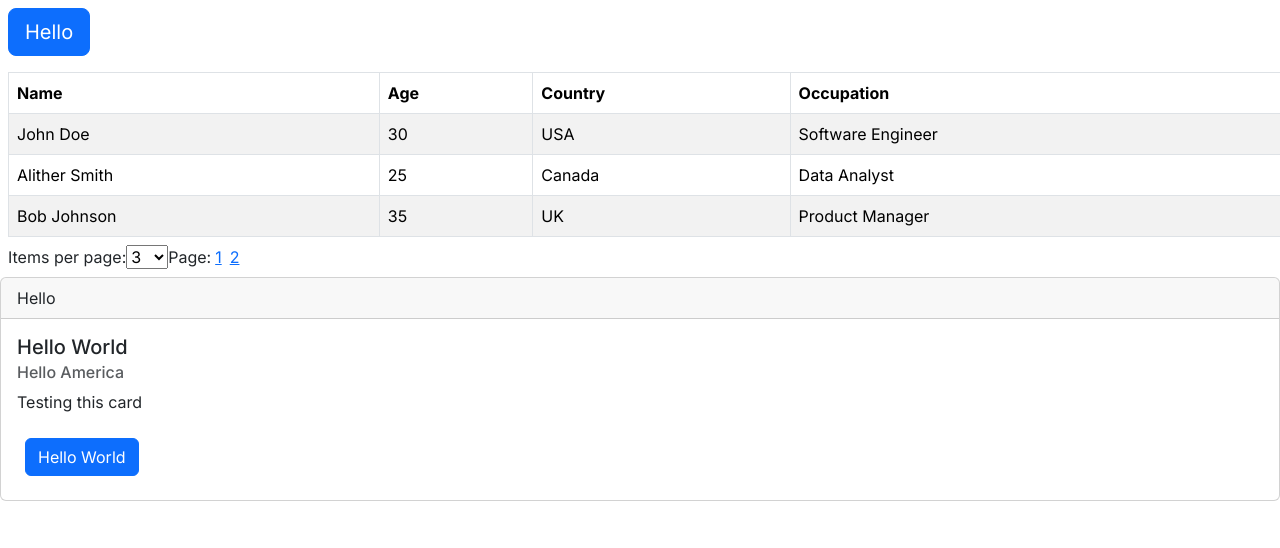
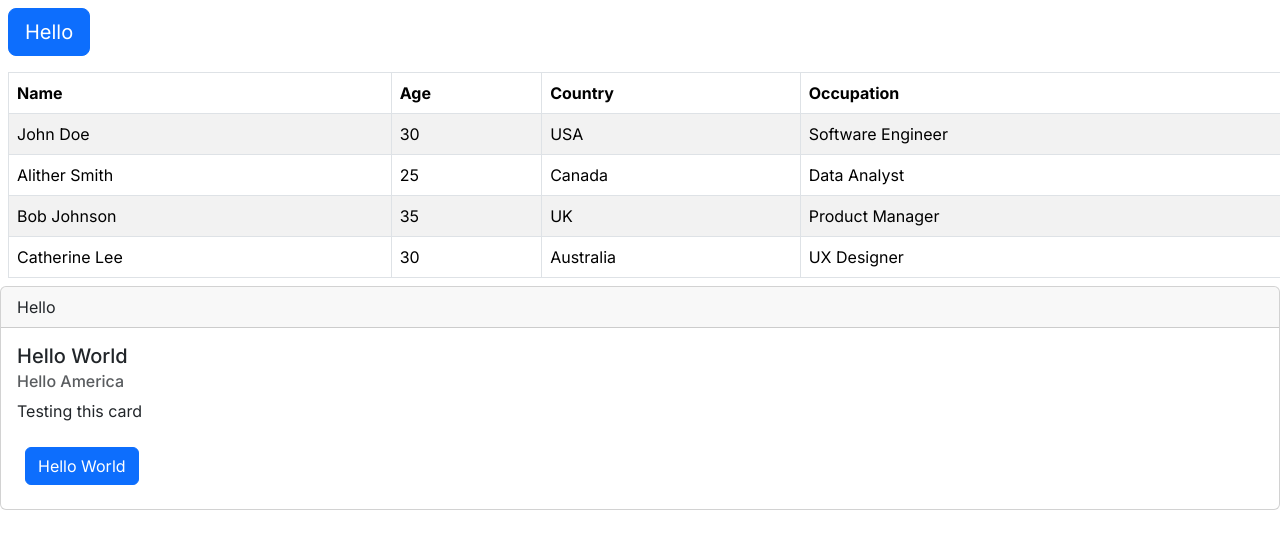
Before and after one commit to yassinfayed/ay-haga-Clinic, a Next.js app in the folder frontend/: page / in a window 1280 px wide. Shown: the top 548 px of the page. Built offline with nearby package versions, Linux system fonts and the light colour scheme.

Commit message:
FE changes

```diff
--- a/frontend/components/Card.js
+++ b/frontend/components/Card.js
@@ -1,11 +1,11 @@
 const { Button } = require("./Button");
 
-function Card ({ title, subtitle, text, image = "", buttonText = "", headerText = "", onClick, onClickButton, children }) {
+function Card ({ title, subtitle, text, className, image = "", buttonText = "", headerText = "", onClick, onClickButton, children }) {
 
     return (
         <>
-            <div className={`card ${onClick ? 'hover-button' : ''}`} role={onClick ? "button" : ""}>
-                {image && <Image className="card-img-top" src={image} />}
+            <div className={`card ${onClick ? 'hover-button' : ''} ${className}`} role={onClick ? "button" : ""}>
+                {image}
                 {headerText && <div className="card-header">{headerText}</div>}
                 <div className="card-body">
                     {title && <h5 className="card-title">{title}</h5>}
--- a/frontend/components/Table.js
+++ b/frontend/components/Table.js
@@ -1,27 +1,9 @@
 import React, { useState } from 'react';
 
 function Table(props) {
-    const { headers, data, itemsPerPageOptions } = props;
+    const { headers, data } = props;
 
-    // State for pagination
-    const [currentPage, setCurrentPage] = useState(1);
-    const [itemsPerPage, setItemsPerPage] = useState(itemsPerPageOptions[0]);
-
-    // Calculate the index of the first and last item to display based on pagination
-    const indexOfLastItem = currentPage * itemsPerPage;
-    const indexOfFirstItem = indexOfLastItem - itemsPerPage;
-    const currentItems = data.slice(indexOfFirstItem, indexOfLastItem);
-
-    // Change the current page
-    const handlePageChange = (page) => {
-        setCurrentPage(page);
-    };
-
-    // Change the number of items per page
-    const handleItemsPerPageChange = (e) => {
-        setItemsPerPage(parseInt(e.target.value, 10));
-        setCurrentPage(1); // Reset to the first page when changing items per page
-    };
+    const currentItems = data;
 
     return (
         <>
@@ -36,34 +18,13 @@ function Table(props) {
                 <tbody>
                     {currentItems.map((row, index) => (
                         <tr key={`tr${index}`}>
-                            {row.map((node, index2) => (
+                            {Object.values(row).map((node, index2) => (
                                 <td key={`td${index}-${index2}`}>{node}</td>
                             ))}
                         </tr>
                     ))}
                 </tbody>
             </table>
-
-            {/* Pagination controls */}
-            <div className="pagination mx-2 my-2">
-                <span>Items per page:</span>
-                <select value={itemsPerPage} onChange={handleItemsPerPageChange}>
-                    {itemsPerPageOptions.map((option, index) => (
-                        <option key={"opt" + index} value={option}>{option}</option>
-                    ))}
-                </select>
-
-                <span>Page:</span>
-                {Array.from({ length: Math.ceil(data.length / itemsPerPage) }, (_, index) => (
-                    <a
-                        key={`page${index + 1}`}
-                        onClick={() => handlePageChange(index + 1)}
-                        className={`${currentPage === index + 1 ? 'active' : ''} mx-1`}
-                    >
-                        {index + 1}
-                    </a>
-                ))}
-            </div>
         </>
     );
 }
```
Also changed, not shown: 1 other file (tests, documents, lock files or other folders).
